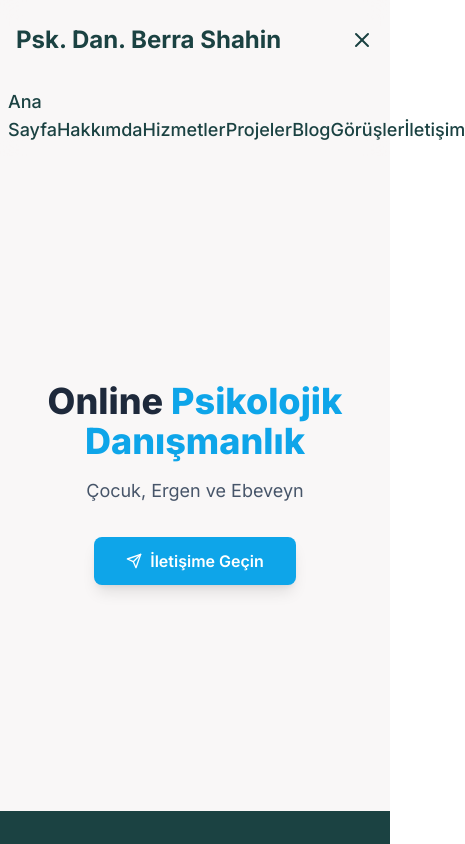
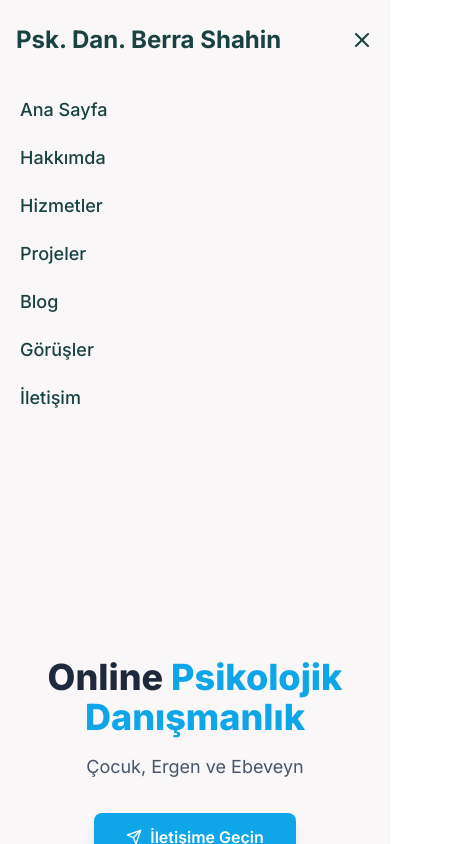
Before and after one commit to ds1crt/pd_website, a React (Vite) app in the folder pd-website-react-app/: page / in a window 390 px wide. Both pictures are taken after a click on the button "Ana Menü". Shown: the top 844 px of the page, 465 px wide, since content can reach past the window. Built offline with nearby package versions, Linux system fonts and the light colour scheme; no server answers.

Commit message:
Menu changes

```diff
--- a/pd-website-react-app/src/components/Header.jsx
+++ b/pd-website-react-app/src/components/Header.jsx
@@ -3,8 +3,13 @@ import { NavLink as RouterNavLink } from 'react-router-dom';
 import { AnimatePresence, motion } from 'framer-motion';
 import { FiMenu, FiX } from 'react-icons/fi';
 
-const AppNavLink = ({ to, children }) => (
-    <RouterNavLink to={to} className="relative text-lg font-medium text-primary hover:text-secondary transition-colors">
+// Updated AppNavLink to accept and pass an onClick event handler
+const AppNavLink = ({ to, children, className = '', onClick }) => (
+    <RouterNavLink
+        to={to}
+        onClick={onClick}
+        className={`relative text-lg font-medium text-primary hover:text-secondary transition-colors ${className}`}
+    >
         {children}
     </RouterNavLink>
 );
@@ -16,6 +21,11 @@ const Header = () => {
         setIsOpen(!isOpen);
     };
 
+    // New function to explicitly close the menu
+    const closeMenu = () => {
+        setIsOpen(false);
+    };
+
     return (
         <header className="bg-background/80 backdrop-blur-md sticky top-0 z-50">
             <div className="container mx-auto px-4 sm:px-6 lg:px-8">
@@ -25,6 +35,7 @@ const Header = () => {
                             Psk. Dan. Berra Shahin
                         </RouterNavLink>
                     </div>
+                    {/* Desktop Menu */}
                     <div className="hidden md:block">
                         <div className="ml-10 flex items-baseline space-x-4">
                             <AppNavLink to="/">Ana Sayfa</AppNavLink>
@@ -36,6 +47,7 @@ const Header = () => {
                             <AppNavLink to="/contact">İletişim</AppNavLink>
                         </div>
                     </div>
+                    {/* Mobile Menu Button */}
                     <div className="-mr-2 flex md:hidden">
                         <button onClick={toggleMenu} type="button" className="inline-flex items-center justify-center p-2 rounded-md text-primary hover:text-secondary focus:outline-none">
                             <span className="sr-only">Ana Menü</span>
@@ -44,6 +56,7 @@ const Header = () => {
                     </div>
                 </div>
             </div>
+            {/* Mobile Menu Dropdown */}
             <AnimatePresence>
                 {isOpen && (
                     <motion.div
@@ -53,13 +66,14 @@ const Header = () => {
                         className="md:hidden"
                     >
                         <div className="px-2 pt-2 pb-3 space-y-1 sm:px-3">
-                            <AppNavLink to="/">Ana Sayfa</AppNavLink>
-                            <AppNavLink to="/about">Hakkımda</AppNavLink>
-                            <AppNavLink to="/services">Hizmetler</AppNavLink>
-                            <AppNavLink to="/projects">Projeler</AppNavLink>
-                            <AppNavLink to="/blog">Blog</AppNavLink>
-                            <AppNavLink to="/reviews">Görüşler</AppNavLink>
-                            <AppNavLink to="/contact">İletişim</AppNavLink>
+                            {/* The closeMenu function is now passed to each mobile link */}
+                            <AppNavLink to="/" className="block px-3 py-2 rounded-md" onClick={closeMenu}>Ana Sayfa</AppNavLink>
+                            <AppNavLink to="/about" className="block px-3 py-2 rounded-md" onClick={closeMenu}>Hakkımda</AppNavLink>
+                            <AppNavLink to="/services" className="block px-3 py-2 rounded-md" onClick={closeMenu}>Hizmetler</AppNavLink>
+                            <AppNavLink to="/projects" className="block px-3 py-2 rounded-md" onClick={closeMenu}>Projeler</AppNavLink>
+                            <AppNavLink to="/blog" className="block px-3 py-2 rounded-md" onClick={closeMenu}>Blog</AppNavLink>
+                            <AppNavLink to="/reviews" className="block px-3 py-2 rounded-md" onClick={closeMenu}>Görüşler</AppNavLink>
+                            <AppNavLink to="/contact" className="block px-3 py-2 rounded-md" onClick={closeMenu}>İletişim</AppNavLink>
                         </div>
                     </motion.div>
                 )}
```
